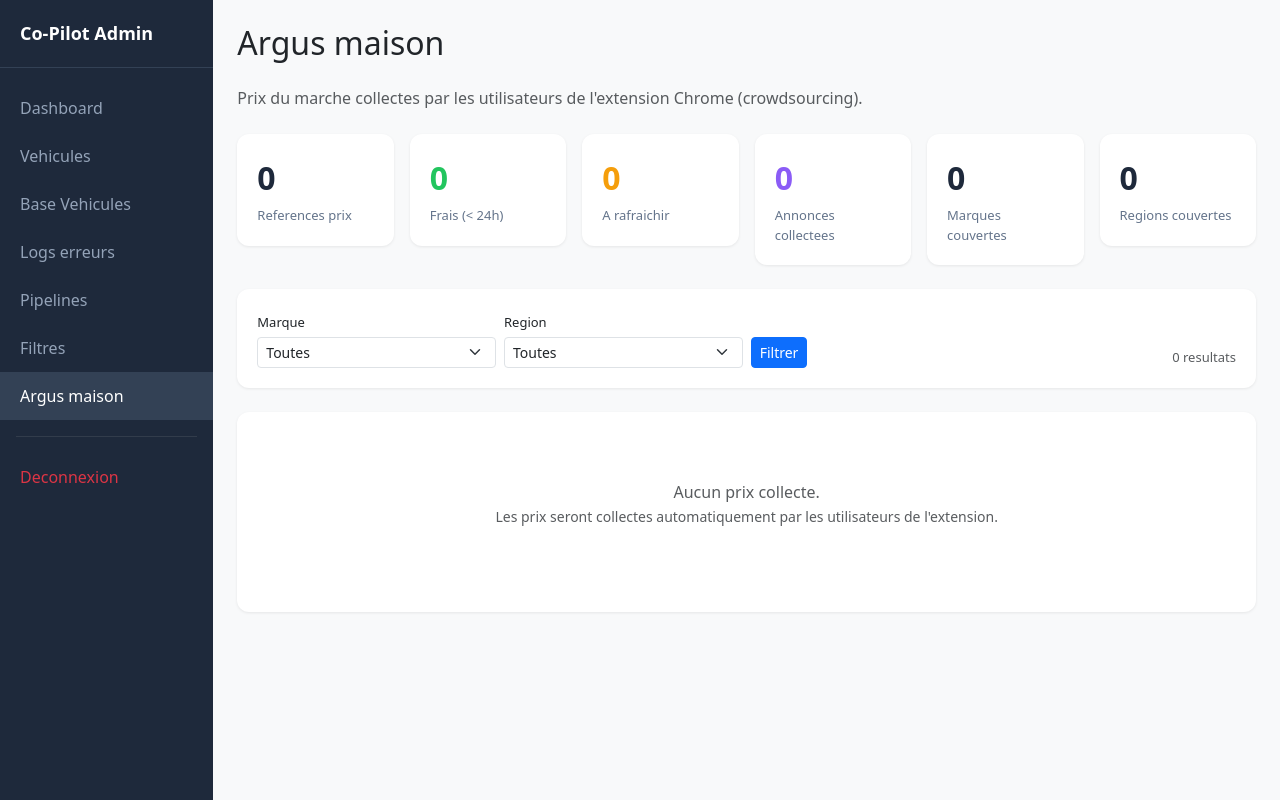
After one commit to malikkaraoui/Co-Pilot, a Flask app: page /admin/argus in a window 1280 px wide. The commit adds this page. Run offline with Flask 3, Linux system fonts and the light colour scheme; a user stored in the database is signed in; some libraries are stand-ins or nearby versions.

Commit message:
feat: add dedicated Argus maison admin page + E2E test
- New /admin/argus page with filters (make/region), pagination, stats cards
- 6 stat cards: total refs, fresh, stale, samples, makes covered, regions covered
- Full table with median/min/max/mean/std/freshness badge
- Sidebar navigation: "Argus maison" tab
- Fix naive/aware datetime comparison in dashboard + argus routes (SQLite)
- E2E test: POST market-prices -> next-job -> visible in /admin/argus
- 226 tests passing, ruff clean

```diff
--- a/app/admin/routes.py
+++ b/app/admin/routes.py
@@ -60,7 +60,7 @@ def logout():
 @login_required
 def dashboard():
     """Page principale du tableau de bord avec statistiques et graphiques."""
-    now = datetime.now(timezone.utc)
+    now = datetime.now(timezone.utc).replace(tzinfo=None)
     today_start = now.replace(hour=0, minute=0, second=0, microsecond=0)
 
     # Statistiques generales
@@ -597,6 +597,81 @@ def filters():
     )
 
 
+# ── Argus maison (prix crowdsources) ─────────────────────────────
+
+
+@admin_bp.route("/argus")
+@login_required
+def argus():
+    """Vue dediee de l'argus maison : tous les prix crowdsources par les extensions."""
+    from app.models.market_price import MarketPrice
+
+    now = datetime.now(timezone.utc).replace(tzinfo=None)
+
+    # Filtres
+    make_filter = request.args.get("make", "").strip()
+    region_filter = request.args.get("region", "").strip()
+    page = request.args.get("page", 1, type=int)
+
+    # Stats resume
+    total_refs = db.session.query(db.func.count(MarketPrice.id)).scalar() or 0
+    fresh_refs = (
+        db.session.query(db.func.count(MarketPrice.id))
+        .filter(MarketPrice.refresh_after > now)
+        .scalar()
+        or 0
+    )
+    stale_refs = total_refs - fresh_refs
+    total_samples = db.session.query(db.func.sum(MarketPrice.sample_count)).scalar() or 0
+
+    # Couverture : nombre de marques et regions distinctes
+    distinct_makes = db.session.query(db.func.count(db.distinct(MarketPrice.make))).scalar() or 0
+    distinct_regions = (
+        db.session.query(db.func.count(db.distinct(MarketPrice.region))).scalar() or 0
+    )
+
+    # Listes pour les selects de filtre
+    all_makes = db.session.query(MarketPrice.make).distinct().order_by(MarketPrice.make).all()
+    make_list = [m.make for m in all_makes]
+
+    all_regions = db.session.query(MarketPrice.region).distinct().order_by(MarketPrice.region).all()
+    region_list = [r.region for r in all_regions]
+
+    # Query principale
+    query = MarketPrice.query.order_by(MarketPrice.collected_at.desc())
+
+    if make_filter:
+        query = query.filter(MarketPrice.make == make_filter)
+    if region_filter:
+        query = query.filter(MarketPrice.region == region_filter)
+
+    # Pagination
+    per_page = 30
+    total_results = query.count()
+    total_pages = max(1, (total_results + per_page - 1) // per_page)
+    page = min(page, total_pages)
+    records = query.offset((page - 1) * per_page).limit(per_page).all()
+
+    return render_template(
+        "admin/argus.html",
+        total_refs=total_refs,
+        fresh_refs=fresh_refs,
+        stale_refs=stale_refs,
+        total_samples=total_samples,
+        distinct_makes=distinct_makes,
+        distinct_regions=distinct_regions,
+        make_list=make_list,
+        region_list=region_list,
+        make_filter=make_filter,
+        region_filter=region_filter,
+        records=records,
+        page=page,
+        total_pages=total_pages,
+        total_results=total_results,
+        now=now,
+    )
+
+
 # ── Initialisation admin ─────────────────────────────────────────
 
 
--- /dev/null
+++ b/app/admin/templates/admin/argus.html
@@ -0,0 +1,167 @@
+{% extends "admin/base.html" %}
+{% block title %}Argus maison - Co-Pilot Admin{% endblock %}
+
+{% block content %}
+<h2 class="mb-4">Argus maison</h2>
+<p class="text-muted mb-4">Prix du marche collectes par les utilisateurs de l'extension Chrome (crowdsourcing).</p>
+
+<!-- Stats resume -->
+<div class="row g-3 mb-4">
+  <div class="col-md-2">
+    <div class="stat-card">
+      <div class="stat-value">{{ total_refs }}</div>
+      <div class="stat-label">References prix</div>
+    </div>
+  </div>
+  <div class="col-md-2">
+    <div class="stat-card">
+      <div class="stat-value" style="color: #22c55e;">{{ fresh_refs }}</div>
+      <div class="stat-label">Frais (< 24h)</div>
+    </div>
+  </div>
+  <div class="col-md-2">
+    <div class="stat-card">
+      <div class="stat-value" style="color: #f59e0b;">{{ stale_refs }}</div>
+      <div class="stat-label">A rafraichir</div>
+    </div>
+  </div>
+  <div class="col-md-2">
+    <div class="stat-card">
+      <div class="stat-value" style="color: #8b5cf6;">{{ total_samples }}</div>
+      <div class="stat-label">Annonces collectees</div>
+    </div>
+  </div>
+  <div class="col-md-2">
+    <div class="stat-card">
+      <div class="stat-value">{{ distinct_makes }}</div>
+      <div class="stat-label">Marques couvertes</div>
+    </div>
+  </div>
+  <div class="col-md-2">
+    <div class="stat-card">
+      <div class="stat-value">{{ distinct_regions }}</div>
+      <div class="stat-label">Regions couvertes</div>
+    </div>
+  </div>
+</div>
+
+<!-- Filtres -->
+<div class="stat-card mb-4">
+  <form method="get" class="row g-2 align-items-end">
+    <div class="col-md-3">
+      <label class="form-label mb-1" style="font-size:13px">Marque</label>
+      <select name="make" class="form-select form-select-sm">
+        <option value="">Toutes</option>
+        {% for m in make_list %}
+        <option value="{{ m }}" {% if m == make_filter %}selected{% endif %}>{{ m }}</option>
+        {% endfor %}
+      </select>
+    </div>
+    <div class="col-md-3">
+      <label class="form-label mb-1" style="font-size:13px">Region</label>
+      <select name="region" class="form-select form-select-sm">
+        <option value="">Toutes</option>
+        {% for r in region_list %}
+        <option value="{{ r }}" {% if r == region_filter %}selected{% endif %}>{{ r }}</option>
+        {% endfor %}
+      </select>
+    </div>
+    <div class="col-md-2">
+      <button type="submit" class="btn btn-sm btn-primary">Filtrer</button>
+      {% if make_filter or region_filter %}
+      <a href="{{ url_for('admin.argus') }}" class="btn btn-sm btn-outline-secondary">Reset</a>
+      {% endif %}
+    </div>
+    <div class="col-md-4 text-end text-muted" style="font-size:13px">
+      {{ total_results }} resultat{{ 's' if total_results != 1 else '' }}
+    </div>
+  </form>
+</div>
+
+<!-- Table des prix -->
+<div class="stat-card">
+  {% if records %}
+  <div class="table-responsive">
+    <table class="table table-sm table-hover mb-0">
+      <thead>
+        <tr>
+          <th>Collecte</th>
+          <th>Vehicule</th>
+          <th>Region</th>
+          <th class="text-end">Median</th>
+          <th class="text-end">Min</th>
+          <th class="text-end">Max</th>
+          <th class="text-end">Moyenne</th>
+          <th class="text-end">Ecart-type</th>
+          <th class="text-center">Annonces</th>
+          <th class="text-center">Fraicheur</th>
+        </tr>
+      </thead>
+      <tbody>
+        {% for m in records %}
+        {% set is_fresh = m.refresh_after > now %}
+        <tr>
+          <td style="font-size:12px; white-space:nowrap">
+            {{ m.collected_at.strftime('%d/%m/%Y %H:%M') if m.collected_at else '-' }}
+          </td>
+          <td>
+            <strong>{{ m.make }}</strong> {{ m.model }}
+            <span class="text-muted" style="font-size:12px">{{ m.year }}</span>
+          </td>
+          <td>{{ m.region }}</td>
+          <td class="text-end"><strong>{{ "{:,}".format(m.price_median).replace(",", " ") }} &euro;</strong></td>
+          <td class="text-end" style="font-size:12px">{{ "{:,}".format(m.price_min).replace(",", " ") }} &euro;</td>
+          <td class="text-end" style="font-size:12px">{{ "{:,}".format(m.price_max).replace(",", " ") }} &euro;</td>
+          <td class="text-end" style="font-size:12px">{{ "{:,}".format(m.price_mean).replace(",", " ") }} &euro;</td>
+          <td class="text-end" style="font-size:12px">{{ "{:,.0f}".format(m.price_std).replace(",", " ") }} &euro;</td>
+          <td class="text-center"><span class="badge bg-primary">{{ m.sample_count }}</span></td>
+          <td class="text-center">
+            {% if is_fresh %}
+              <span class="badge bg-success">Frais</span>
+            {% else %}
+              <span class="badge bg-warning text-dark">A rafraichir</span>
+            {% endif %}
+          </td>
+        </tr>
+        {% endfor %}
+      </tbody>
+    </table>
+  </div>
+
+  <!-- Pagination -->
+  {% if total_pages > 1 %}
+  <nav class="mt-3">
+    <ul class="pagination pagination-sm justify-content-center mb-0">
+      {% if page > 1 %}
+      <li class="page-item">
+        <a class="page-link" href="?make={{ make_filter }}&region={{ region_filter }}&page={{ page - 1 }}">&laquo;</a>
+      </li>
+      {% endif %}
+      {% for p in range(1, total_pages + 1) %}
+        {% if p == page %}
+        <li class="page-item active"><span class="page-link">{{ p }}</span></li>
+        {% elif (p - page)|abs <= 2 or p == 1 or p == total_pages %}
+        <li class="page-item">
+          <a class="page-link" href="?make={{ make_filter }}&region={{ region_filter }}&page={{ p }}">{{ p }}</a>
+        </li>
+        {% elif (p - page)|abs == 3 %}
+        <li class="page-item disabled"><span class="page-link">...</span></li>
+        {% endif %}
+      {% endfor %}
+      {% if page < total_pages %}
+      <li class="page-item">
+        <a class="page-link" href="?make={{ make_filter }}&region={{ region_filter }}&page={{ page + 1 }}">&raquo;</a>
+      </li>
+      {% endif %}
+    </ul>
+  </nav>
+  {% endif %}
+
+  {% else %}
+  <p class="text-muted text-center py-5">
+    Aucun prix collecte{% if make_filter or region_filter %} pour ces filtres{% endif %}.<br>
+    <small>Les prix seront collectes automatiquement par les utilisateurs de l'extension.</small>
+  </p>
+  {% endif %}
+</div>
+{% endblock %}
--- a/app/admin/templates/admin/base.html
+++ b/app/admin/templates/admin/base.html
@@ -69,6 +69,8 @@
              href="{{ url_for('admin.pipelines') }}">Pipelines</a>
           <a class="nav-link {% if request.endpoint == 'admin.filters' %}active{% endif %}"
              href="{{ url_for('admin.filters') }}">Filtres</a>
+          <a class="nav-link {% if request.endpoint == 'admin.argus' %}active{% endif %}"
+             href="{{ url_for('admin.argus') }}">Argus maison</a>
           <hr class="border-secondary mx-3">
           <a class="nav-link text-danger" href="{{ url_for('admin.logout') }}">Deconnexion</a>
         </nav>
```
Also changed, not shown: tests/test_admin/test_admin.py (+129 -0 lines).
